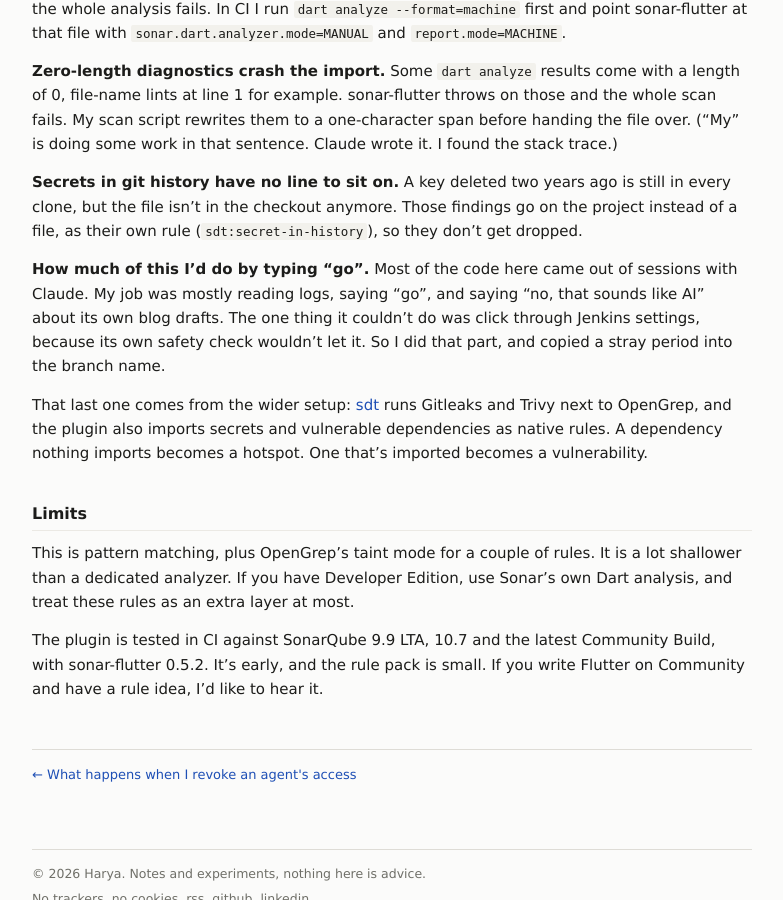
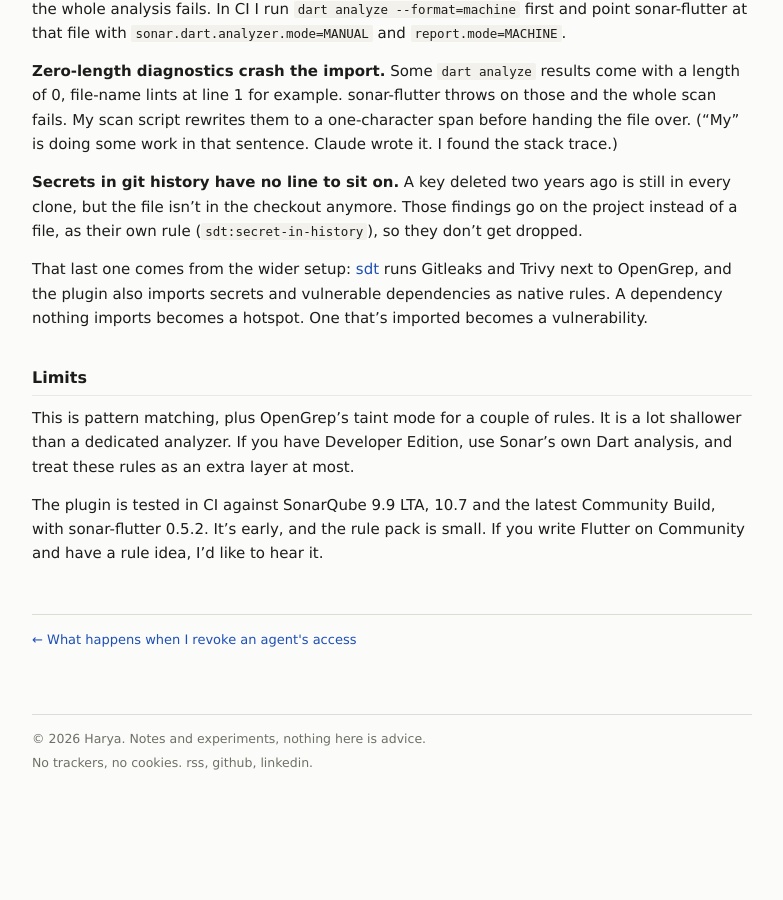
Before and after one commit to bhanuharya/bhanuharya.github.io, a Jekyll site: the page built from _posts/2026-10-01-dart-security-sonarqube-community.md, in a window 1280 px wide and 900 px high, scrolled down 1874 px. Shown: the whole window, without its empty margins (248-1031 px from the left). Built offline with Jekyll 4.4.1, drawn with Linux system fonts in a browser that asks for light colours; after the commit the page ends 2723 px from its top, so only the background shows below that; some of the changed text lies outside the part shown.

Commit message:
Post: drop the typing-go paragraph
Co-Authored-By: Claude Opus 5.5 <noreply@anthropic.com>

```diff
--- a/_posts/2026-10-01-dart-security-sonarqube-community.md
+++ b/_posts/2026-10-01-dart-security-sonarqube-community.md
@@ -68,8 +68,6 @@ You can point the server at your own rule directories too.
 
 **Secrets in git history have no line to sit on.** A key deleted two years ago is still in every clone, but the file isn't in the checkout anymore. Those findings go on the project instead of a file, as their own rule (`sdt:secret-in-history`), so they don't get dropped.
 
-**How much of this I'd do by typing "go".** Most of the code here came out of sessions with Claude. My job was mostly reading logs, saying "go", and saying "no, that sounds like AI" about its own blog drafts. The one thing it couldn't do was click through Jenkins settings, because its own safety check wouldn't let it. So I did that part, and copied a stray period into the branch name.
-
 That last one comes from the wider setup: [sdt](https://github.com/bhanuharya/secure-development-tools) runs Gitleaks and Trivy next to OpenGrep, and the plugin also imports secrets and vulnerable dependencies as native rules. A dependency nothing imports becomes a hotspot. One that's imported becomes a vulnerability.
 
 ## Limits
```
